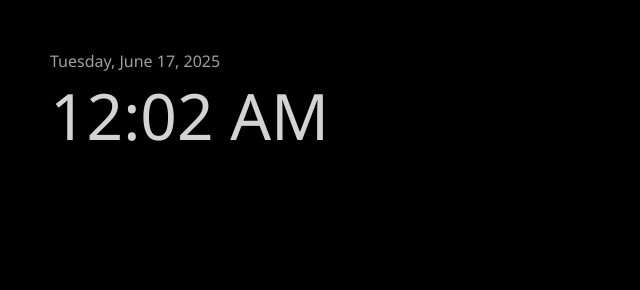
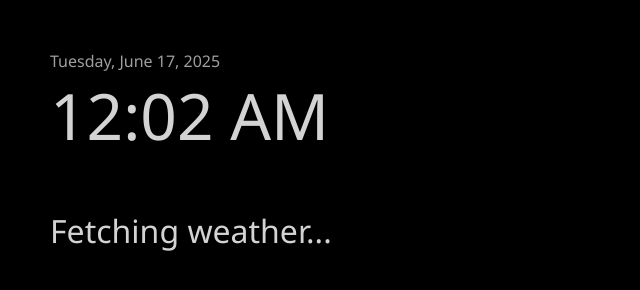
Before and after one commit to braedenwb/mirror, an Electron app: page src/index.html in a window 1280 px wide. Shown: the whole page, without its empty margins (0-640 px from the left). Drawn offline with Linux system fonts and the light colour scheme; no server answers.

Commit message:
Added loading for the weather api

```diff
--- a/src/index.html
+++ b/src/index.html
@@ -16,7 +16,7 @@
     </div>
 
     <div class="weather-container">
-        <div class="weather-location-name"></div>
+        <div class="weather-location-name">Fetching weather...</div>
         <img class="weather-icon" hidden>
         <span class="weather-temperature"></span>
         <div class="weather-description"></div>
```
